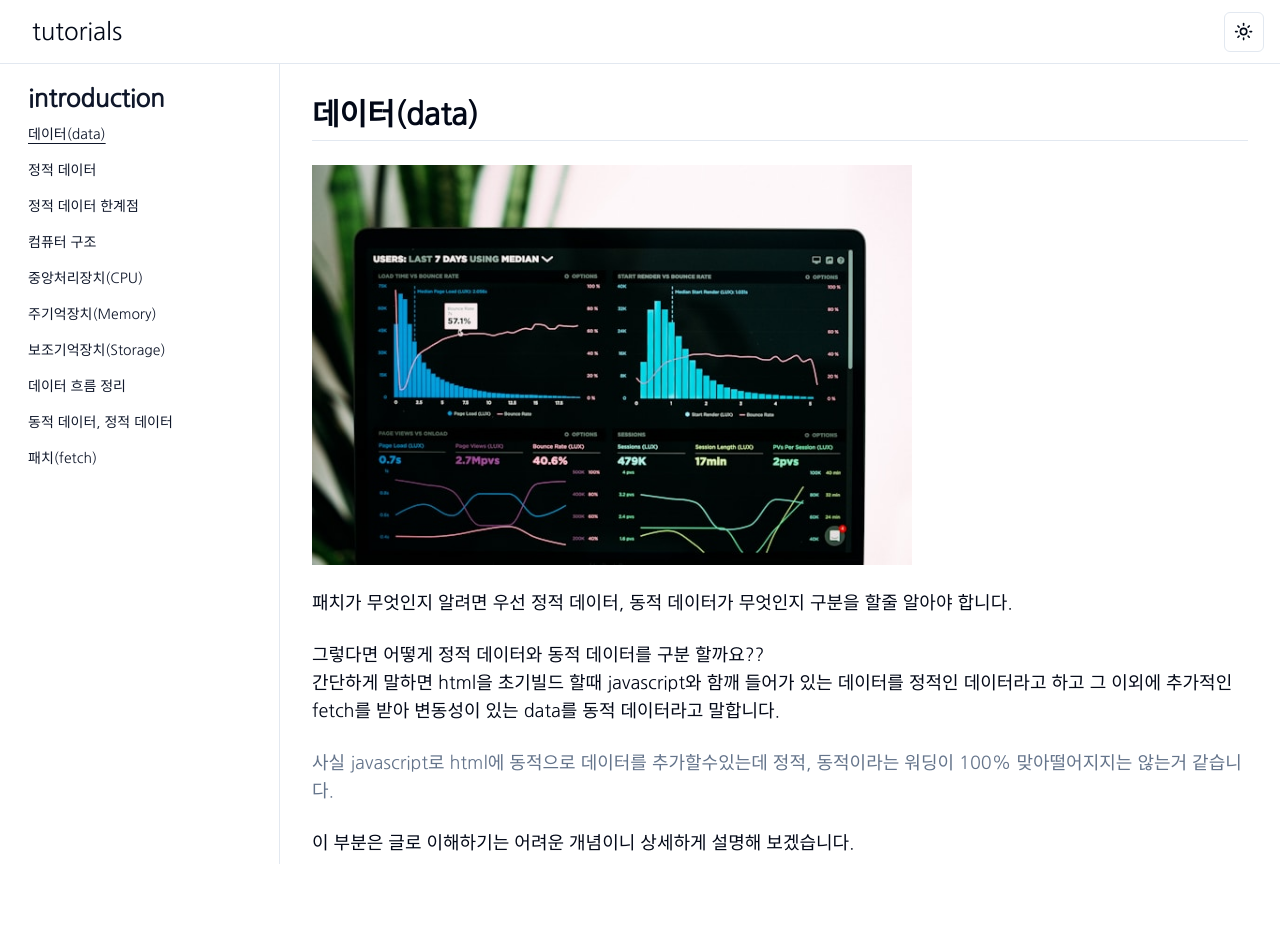
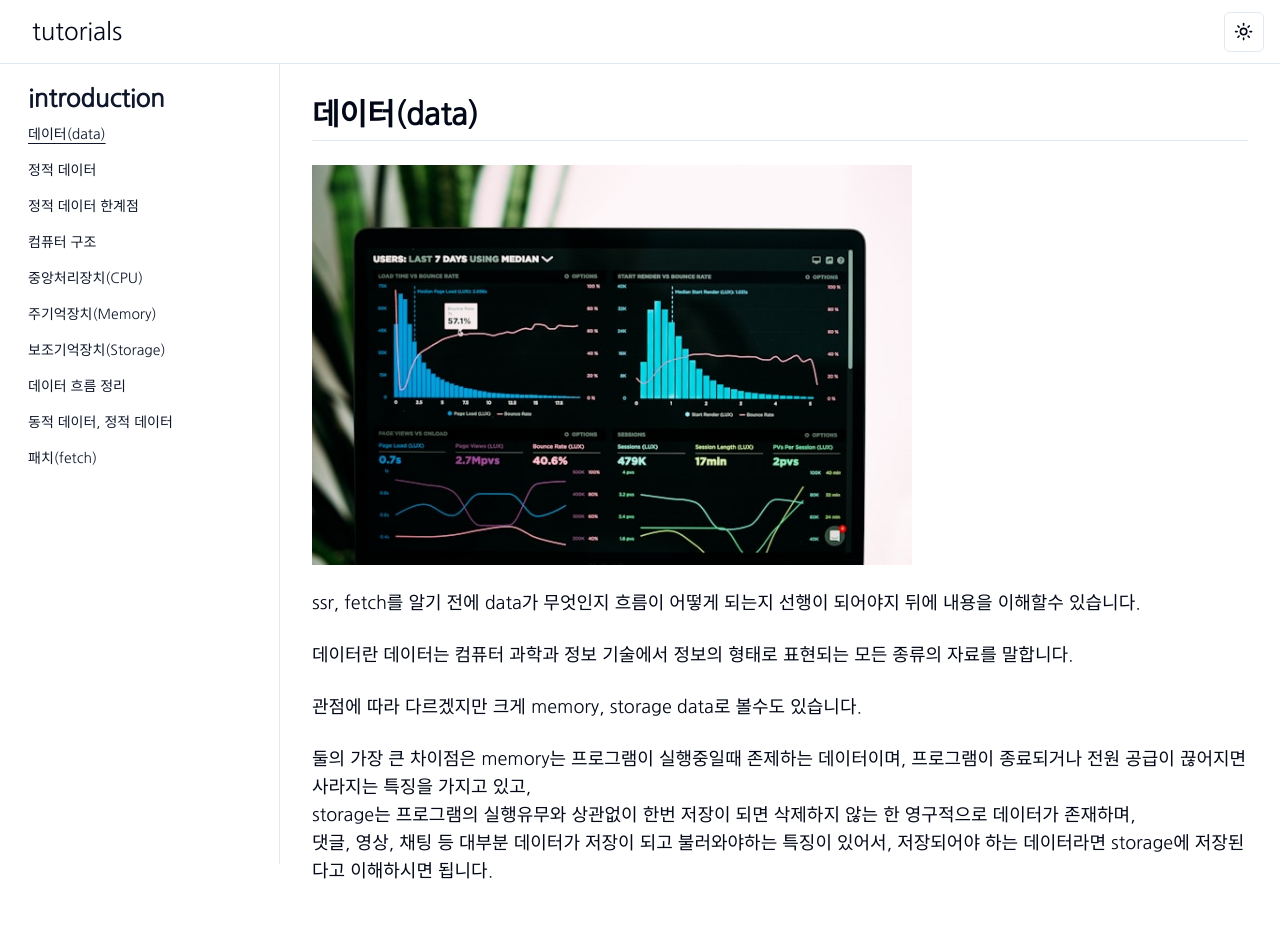
Before and after one commit to jinho0941/nextjs-tutorials, a Next.js app: page /docs/data in a window 1280 px wide. Shown: the top 936 px of the page. Built offline with nearby package versions, Linux system fonts and the light colour scheme.

Commit message:
fix: data 부분 설명 수정해야할거 같아서 수정, memory , storage관점에서 해석하는걸로 함.

```diff
--- a/app/(layout)/docs/data/page.tsx
+++ b/app/(layout)/docs/data/page.tsx
@@ -6,22 +6,25 @@ const Page = () => {
     <ContentSection>
       <Image src={'/img4.jpg'} alt={'img4'} width={600} height={400} />
       <p>
-        패치가 무엇인지 알려면 우선 정적 데이터, 동적 데이터가 무엇인지 구분을
-        할줄 알아야 합니다.
+        ssr, fetch를 알기 전에 data가 무엇인지 흐름이 어떻게 되는지 선행이
+        되어야지 뒤에 내용을 이해할수 있습니다.
       </p>
       <p>
-        그렇다면 어떻게 정적 데이터와 동적 데이터를 구분 할까요??
+        데이터란 데이터는 컴퓨터 과학과 정보 기술에서 정보의 형태로 표현되는
+        모든 종류의 자료를 말합니다.
+      </p>
+      <p>관점에 따라 다르겠지만 크게 memory, storage data로 볼수도 있습니다.</p>
+      <p>
+        둘의 가장 큰 차이점은 memory는 프로그램이 실행중일때 존제하는
+        데이터이며, 프로그램이 종료되거나 전원 공급이 끊어지면 사라지는 특징을
+        가지고 있고,
         <br />
-        간단하게 말하면 html을 초기빌드 할때 javascript와 함깨 들어가 있는
-        데이터를 정적인 데이터라고 하고 그 이외에 추가적인 fetch를 받아 변동성이
-        있는 data를 동적 데이터라고 말합니다.
-      </p>
-      <p className='text-muted-foreground'>
-        사실 javascript로 html에 동적으로 데이터를 추가할수있는데 정적,
-        동적이라는 워딩이 100% 맞아떨어지지는 않는거 같습니다.
-      </p>
-      <p>
-        이 부분은 글로 이해하기는 어려운 개념이니 상세하게 설명해 보겠습니다.
+        storage는 프로그램의 실행유무와 상관없이 한번 저장이 되면 삭제하지 않는
+        한 영구적으로 데이터가 존재하며,
+        <br />
+        댓글, 영상, 채팅 등 대부분 데이터가 저장이 되고 불러와야하는 특징이
+        있어서, 저장되어야 하는 데이터라면 storage에 저장된다고 이해하시면
+        됩니다.
       </p>
     </ContentSection>
   )
```
